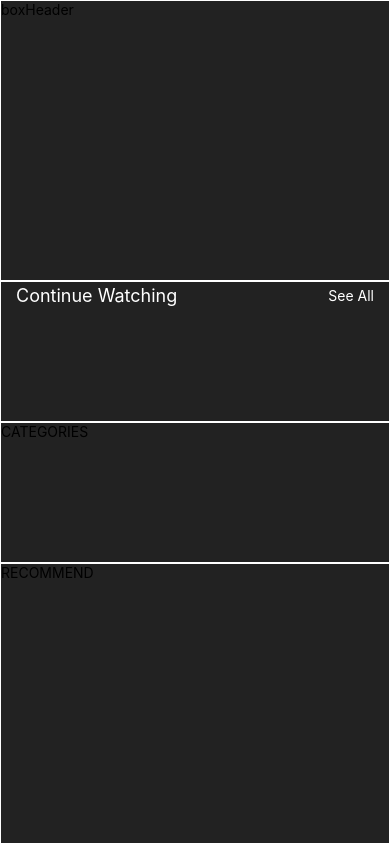
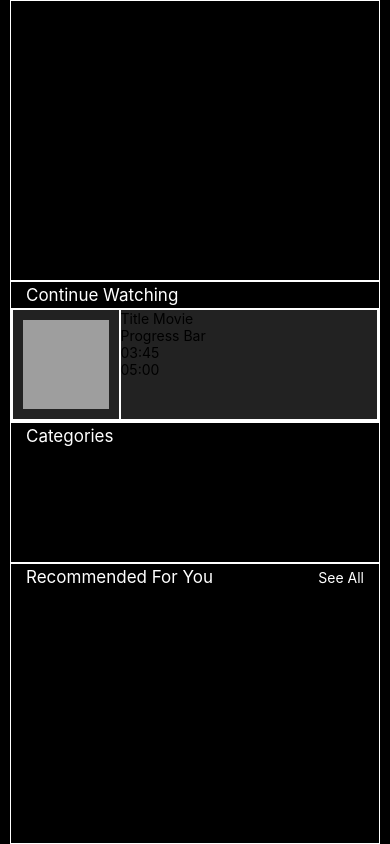
Before and after one commit to nlarrosa/TMovieApp, a React Native app: screen / in a window 390 px wide. Built offline with nearby package versions, Linux system fonts and the light colour scheme; grey boxes are pictures that could not be loaded.

Commit message:
INicio Maquetacion Home

```diff
--- a/src/coponents/ui/CustomTitle.jsx
+++ b/src/coponents/ui/CustomTitle.jsx
@@ -1,12 +1,20 @@
 import React from 'react';
-import { StyleSheet, Text, View } from 'react-native';
+import { StyleSheet, Text, TouchableOpacity, View } from 'react-native';
 
-export const CustomTitle = () => {
+export const CustomTitle = ({
+    title,
+    linkPath=''
+}) => {
 
   return (
     <View style={ styles.container}>
-        <Text style={ styles.textTitle}>Continue Watching</Text>
-        <Text style={ styles.textBotton}>See All</Text>
+        <Text style={ styles.textTitle}>{title}</Text>
+
+        { linkPath != '' && (
+        <TouchableOpacity onPress={() => {}}>
+            <Text style={ styles.textBotton}>See All</Text>
+        </TouchableOpacity>
+        )}
     </View>
   )
 }
@@ -26,7 +34,7 @@ const styles = StyleSheet.create({
 
     textTitle: {
         color: '#fff',
-        fontSize: 18
+        fontSize: 17
     },
 
     textBotton: {
--- a/src/screens/home/homeScreen.jsx
+++ b/src/screens/home/homeScreen.jsx
@@ -1,5 +1,5 @@
 import React from 'react'
-import { StyleSheet, Text, View } from 'react-native'
+import { Image, StyleSheet, Text, View } from 'react-native'
 import { globalStyles } from '../../styles/globalStyles'
 import { CustomTitle } from '../../coponents/ui/CustomTitle'
 
@@ -10,13 +10,43 @@ export const HomeScreen = () => {
         <Text style={ styles.boxHeader}>boxHeader</Text>
 
         <View style={ styles.boxView}>
-          <CustomTitle />
+          <CustomTitle
+            title={'Continue Watching'}
+          />
+
+          <View  style={ styles.card}>
+            <View style={ styles.cardImage}>
+              <Image
+                style={{ width: '100%', height: '100%'}}
+                source={{
+                  uri:  'https://image.tmdb.org/t/p/w500/1E5baAaEse26fej7uHcjOgEE2t2.jpg',
+                }}
+              />
+            </View>
+            <View style={ styles.cardInfo}>
+              <Text>Title Movie</Text>
+              <Text>Progress Bar</Text>
+              <View>
+                <Text>03:45</Text>
+                <Text>05:00</Text>
+              </View>
+            </View>
+          </View>
 
         </View>
 
-        <Text style={ styles.boxCategories}>CATEGORIES</Text>
+        <View style={ styles.boxCategories}>
+          <CustomTitle
+            title={'Categories'}
+          />
+        </View>
 
-        <Text style={ styles.boxRecomend}>RECOMMEND</Text>
+        <View style={ styles.boxRecomend}>
+          <CustomTitle
+            title={ 'Recommended For You'}
+            linkPath='/recomended'
+          />
+        </View>
     </View>
   )
 }
@@ -46,4 +76,25 @@ const styles = StyleSheet.create({
     borderWidth: 1,
     borderColor: '#fff'
   },
+
+  card: {
+    flex: 1,
+    backgroundColor: '#222',
+    borderWidth: 1,
+    borderColor: 'white',
+    flexDirection: 'row'
+  },
+
+   cardImage: {
+    flex: 1,
+    padding: 10,
+    borderWidth: 1,
+    borderColor: 'white'
+   },
+
+   cardInfo: {
+    flex: 3,
+    borderWidth: 1,
+    borderColor: 'white'
+   }
 })
--- a/src/styles/globalStyles.js
+++ b/src/styles/globalStyles.js
@@ -4,6 +4,7 @@ export const globalStyles = StyleSheet.create({
 
     layout: {
         flex: 1,
-        backgroundColor: '#222'
+        backgroundColor: '#000',
+        paddingHorizontal: 10,
     }
 });
```
Also changed, not shown: assets/diseno/movieScreen.jpg (added).
